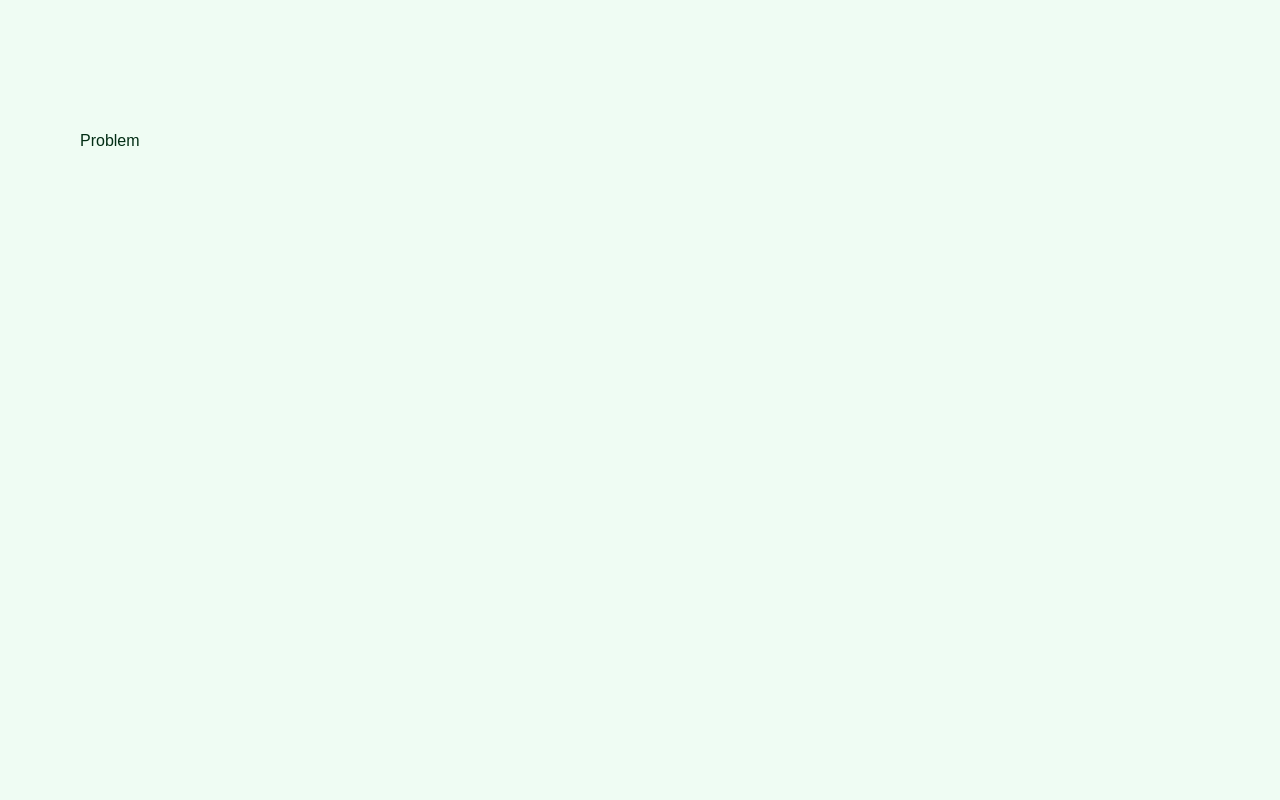
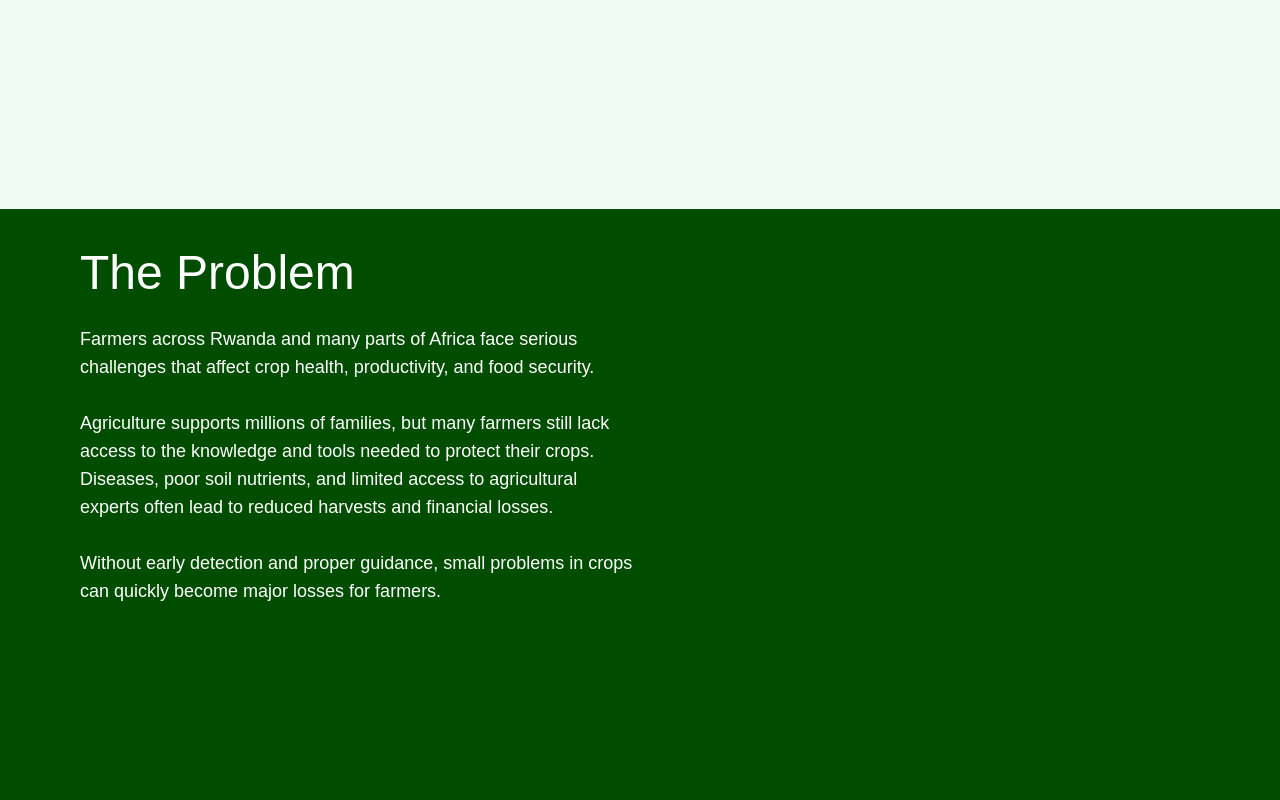
Before and after one commit to brunorwanda4/umwero, a Next.js app: page / in a window 1280 px wide. Shown: the part 1180-1980 px from the top of the page. Built offline with nearby package versions, Linux system fonts and the light colour scheme; a web font is replaced by a local one.

Commit message:
add content of probrem

```diff
--- a/src/app/_component/problem.tsx
+++ b/src/app/_component/problem.tsx
@@ -1,7 +1,34 @@
-import React from 'react'
+import React from "react";
 
 export default function Problem() {
   return (
-    <div id='problem' className=' min-h-screen'>Problem</div>
-  )
+    <div
+      id="problem"
+      className=" min-h-screen bg-accent text-accent-content px-20 py-10 space-y-12"
+    >
+      <div>
+        <div className=" w-1/2 text-lg">
+          <h2 className="h1">The Problem</h2>
+          <br />
+          <p className="  ">
+            Farmers across Rwanda and many parts of Africa face serious
+            challenges that affect crop health, productivity, and food security.
+          </p>
+          <br />
+          <p className="">
+            Agriculture supports millions of families, but many farmers still
+            lack access to the knowledge and tools needed to protect their
+            crops. Diseases, poor soil nutrients, and limited access to
+            agricultural experts often lead to reduced harvests and financial
+            losses.
+            <br />
+            <br />
+            Without early detection and proper guidance, small problems in crops
+            can quickly become major losses for farmers.
+          </p>
+        </div>
+        {/*image*/}
+      </div>
+    </div>
+  );
 }
--- a/src/app/_component/vision-goals.tsx
+++ b/src/app/_component/vision-goals.tsx
@@ -56,7 +56,7 @@ const VisionGoals = () => {
               src={goals[active].image}
               alt={goals[active].title}
               fill
-              className=" rounded-tl-md rounded-br-md  object-cover"
+              className=" rounded-tl-md rounded-br-md  object-cover shadow-2xl"
             />
           </div>
         </div>
--- a/src/app/page.tsx
+++ b/src/app/page.tsx
@@ -12,7 +12,9 @@ export default function Home() {
       <Navbar />
       <Hero />
       <Vision />
-      <Problem />
+      <div className="-mx-20 pt-20">
+        <Problem />
+      </div>
       <Solution />
       <HowItWork />
       <Impact />
--- a/src/components/common/navbar.tsx
+++ b/src/components/common/navbar.tsx
@@ -42,7 +42,7 @@ const Navbar = ({ sections = DEFAULT_SECTIONS }: NavbarProps) => {
   }, []);
 
   return (
-    <header className="sticky top-0 z-50 bg-base-100/80 backdrop-blur-md px-4 py-2 flex justify-between">
+    <header className="sticky top-0 z-50 bg-base-100/80 backdrop-blur-md  py-2 flex justify-between -mx-20 px-20">
       <nav
         className="flex gap-8 items-center flex-row"
         aria-label="Main navigation"
```
